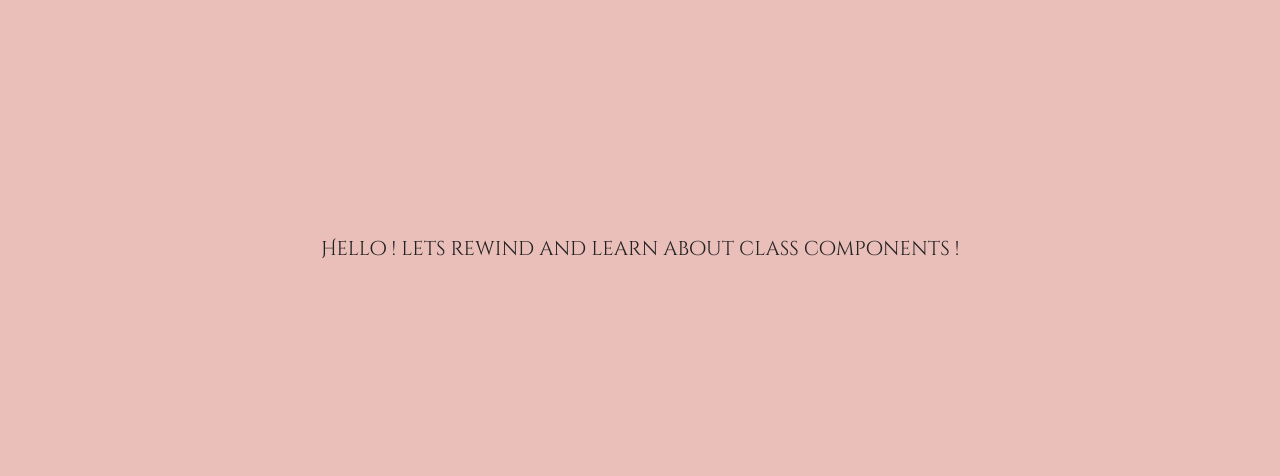
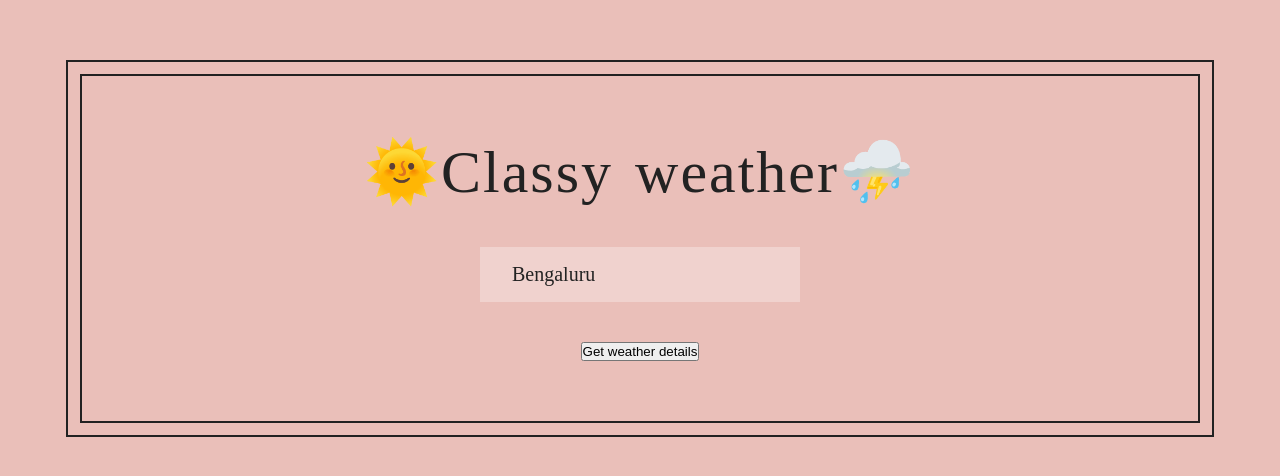
Before and after one commit to Aishwarya9425/React-classy-weather, a React (Create React App) app: page / in a window 1280 px wide. Shown: the part 152-628 px from the top of the page. Built offline with nearby package versions, Linux system fonts and the light colour scheme; the HTML template or start-up script is replaced by a standard one.

Commit message:
class based components

```diff
--- a/public/index.html
+++ b/public/index.html
@@ -24,7 +24,7 @@
       work correctly both with client-side routing and a non-root public URL.
       Learn how to configure a non-root public URL by running `npm run build`.
     -->
-    <title>React App</title>
+    <title>🌞Classy weather⛈️</title>
   </head>
   <body>
     <noscript>You need to enable JavaScript to run this app.</noscript>
--- a/src/App.js
+++ b/src/App.js
@@ -1,3 +1,34 @@
-export default function App(){
-  return <p> Hello ! lets rewind and learn about class components !</p>
+import React from "react";
+
+class App extends React.Component {
+  constructor(props) {
+    super(props); //inherit from parent component ie react
+    this.state = { location: "Bengaluru" };
+    //need to manually bind the functiont to this - current comp instance
+    this.fetchWeather = this.fetchWeather.bind(this);
+  }
+
+  fetchWeather() {
+    console.log("Loading weather details...");
+    console.log(this);
+  }
+
+  render() {
+    return (
+      <div className="app">
+        <h1>🌞Classy weather⛈️</h1>
+        <div>
+          <input
+            type="text"
+            placeholder="Search from location..."
+            value={this.state.location}
+            onChange={(e) => this.setState({ location: e.target.value })}
+          />
+        </div>
+        <button onClick={this.fetchWeather}>Get weather details</button>
+      </div>
+    );
+  }
 }
+
+export default App;
--- a/src/index.css
+++ b/src/index.css
@@ -11,7 +11,7 @@
 }
 
 body {
-  font-family: "Cinzel Decorative", cursive;
+  font-family: "Lucida Handwriting";
   font-size: 2rem;
   height: 100vh;
   color: #222;
```
